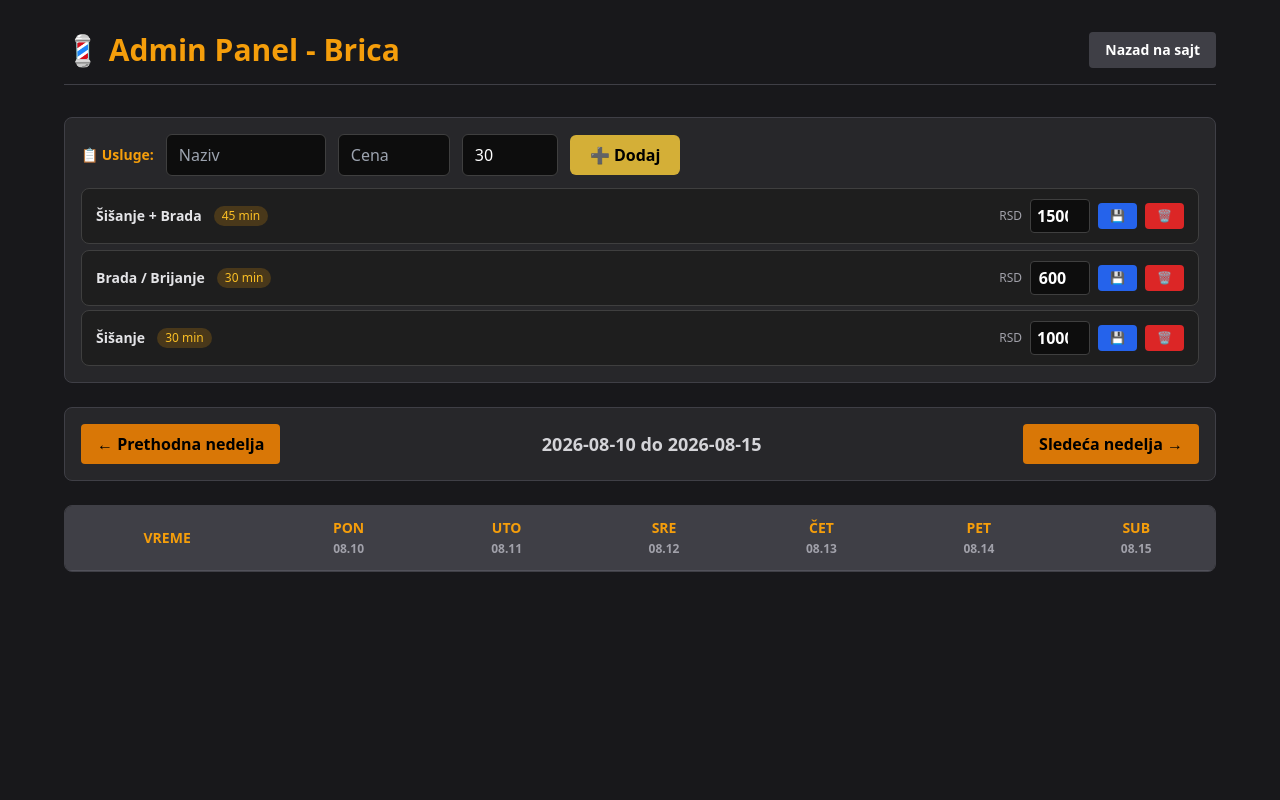
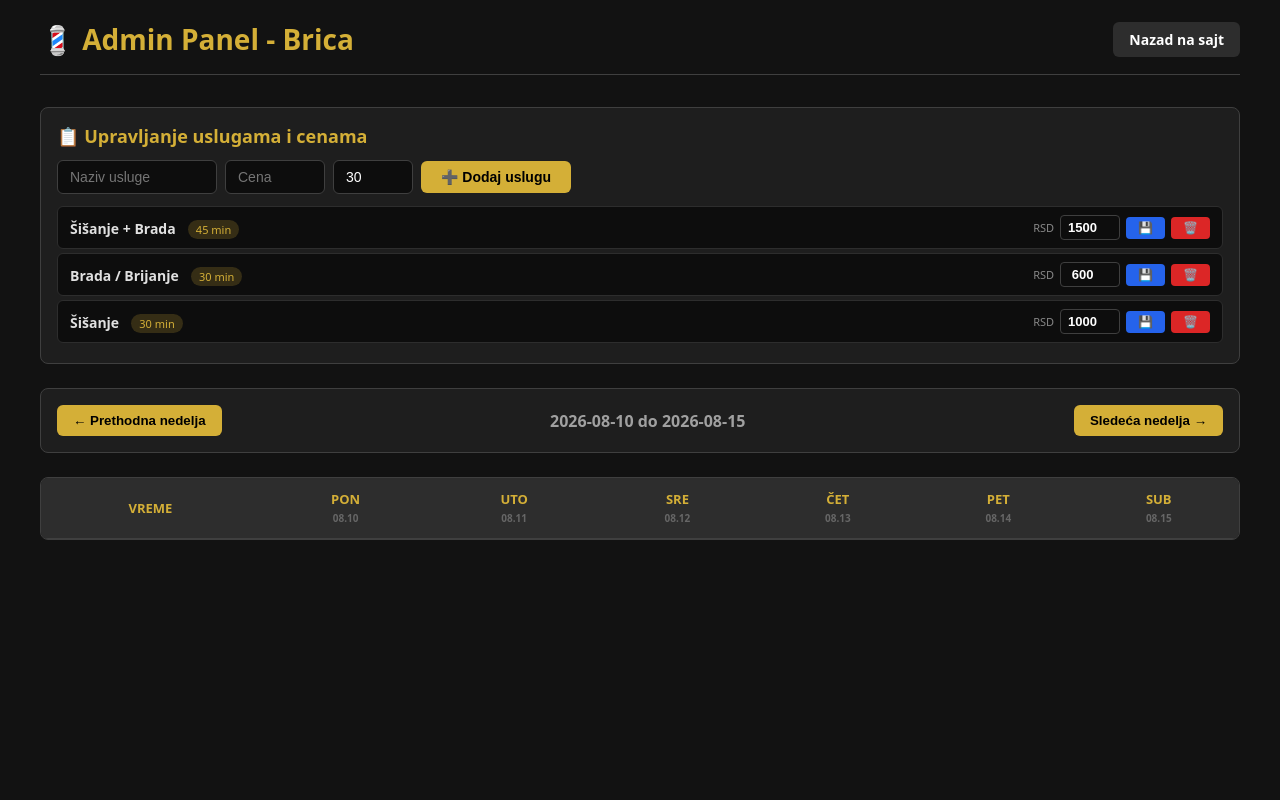
Before and after one commit to ristevskin-source/brica-novipristup, a Flask app: page /admin in a window 1280 px wide. Run offline with Flask 3, Linux system fonts and the light colour scheme; data comes from the database, SQL or seed files in the repository; lists and menus that the app fills with data are empty; some libraries are stand-ins or nearby versions.

Commit message:
Refactor admin panel HTML and CSS styles
Removed Tailwind CSS reference and updated styles for the admin panel. Improved structure and readability of HTML elements.

```diff
--- a/templates/admin.html
+++ b/templates/admin.html
@@ -4,24 +4,149 @@
     <meta charset="UTF-8">
     <meta name="viewport" content="width=device-width, initial-scale=1.0">
     <title>Admin Panel - Brica</title>
-    <script src="https://cdn.tailwindcss.com"></script>
+    <!-- NE KORISTIMO TAILWIND - SAMO ČIST CSS -->
     <style>
-        .service-card {
+        * {
+            margin: 0;
+            padding: 0;
+            box-sizing: border-box;
+        }
+        body {
+            background-color: #121212;
+            color: #ffffff;
+            font-family: system-ui, -apple-system, sans-serif;
+            padding: 20px;
+            min-height: 100vh;
+        }
+        .container {
+            max-width: 1200px;
+            margin: 0 auto;
+        }
+
+        /* Zaglavlje */
+        .header {
+            display: flex;
+            justify-content: space-between;
+            align-items: center;
+            border-bottom: 1px solid #3f3f3f;
+            padding-bottom: 16px;
+            margin-bottom: 32px;
+        }
+        .header h1 {
+            color: #d4af37;
+            font-size: 28px;
+            font-weight: bold;
+        }
+        .header a {
+            background: #2d2d2d;
+            color: white;
+            padding: 8px 16px;
+            border-radius: 6px;
+            text-decoration: none;
+            font-size: 14px;
+            font-weight: 600;
+        }
+        .header a:hover {
+            background: #3d3d3d;
+        }
+
+        /* Box za usluge */
+        .services-box {
             background: #1e1e1e;
             border: 1px solid #3f3f3f;
             border-radius: 8px;
-            padding: 10px 14px;
+            padding: 16px;
+            margin-bottom: 24px;
+        }
+        .services-box h2 {
+            color: #d4af37;
+            font-size: 18px;
+            font-weight: bold;
+            margin-bottom: 12px;
+        }
+        .services-row {
+            display: flex;
+            flex-wrap: wrap;
+            gap: 8px;
+            align-items: center;
+            margin-bottom: 12px;
+        }
+        .services-row input {
+            background: #0d0d0d;
+            border: 1px solid #3f3f3f;
+            border-radius: 6px;
+            padding: 8px 12px;
+            color: white;
+            font-size: 14px;
+        }
+        .services-row input:focus {
+            border-color: #d4af37;
+            outline: none;
+        }
+        .services-row input[type="text"] {
+            width: 160px;
+        }
+        .services-row input[type="number"] {
+            width: 100px;
+        }
+        .services-row input[type="number"].small {
+            width: 80px;
+        }
+        .btn-add {
+            background: #d4af37;
+            color: black;
+            padding: 8px 20px;
+            border-radius: 6px;
+            font-weight: bold;
+            border: none;
+            cursor: pointer;
+            font-size: 14px;
+        }
+        .btn-add:hover {
+            background: #f59e0b;
+        }
+        .btn-add:disabled {
+            opacity: 0.5;
+            cursor: not-allowed;
+        }
+
+        /* Lista usluga */
+        .service-item {
+            background: #0d0d0d;
+            border: 1px solid #2d2d2d;
+            border-radius: 6px;
+            padding: 8px 12px;
             display: flex;
             justify-content: space-between;
             align-items: center;
-            margin-bottom: 6px;
-            transition: all 0.2s;
+            margin-bottom: 4px;
         }
-        .service-card:hover {
+        .service-item:hover {
             border-color: #d4af37;
-            background: #2a2a2a;
         }
-        .service-card input[type="number"] {
+        .service-item .name {
+            font-weight: 600;
+            font-size: 14px;
+            color: #e0e0e0;
+        }
+        .service-item .duration {
+            font-size: 11px;
+            background: rgba(212, 175, 55, 0.2);
+            color: #d4af37;
+            padding: 2px 8px;
+            border-radius: 12px;
+            margin-left: 8px;
+        }
+        .service-item .controls {
+            display: flex;
+            align-items: center;
+            gap: 6px;
+        }
+        .service-item .controls .label {
+            font-size: 11px;
+            color: #888;
+        }
+        .service-item .controls input[type="number"] {
             width: 60px;
             padding: 4px 6px;
             border-radius: 4px;
@@ -30,8 +155,9 @@
             color: white;
             text-align: center;
             font-weight: bold;
+            font-size: 13px;
         }
-        .service-card input[type="number"]:focus {
+        .service-item .controls input[type="number"]:focus {
             border-color: #d4af37;
             outline: none;
         }
@@ -61,111 +187,255 @@
         .btn-delete:hover {
             background: #b91c1c;
         }
-        .btn-add {
+        .empty-message {
+            text-align: center;
+            padding: 12px;
+            color: #666;
+            font-size: 14px;
+        }
+        .error-message {
+            text-align: center;
+            padding: 12px;
+            color: #ef4444;
+            font-size: 14px;
+        }
+
+        /* Navigacija */
+        .nav-week {
+            display: flex;
+            justify-content: space-between;
+            align-items: center;
+            background: #1e1e1e;
+            padding: 16px;
+            border-radius: 8px;
+            border: 1px solid #3f3f3f;
+            margin-bottom: 24px;
+        }
+        .nav-week button {
             background: #d4af37;
             color: black;
-            padding: 8px 20px;
+            padding: 8px 16px;
             border-radius: 6px;
             font-weight: bold;
             border: none;
             cursor: pointer;
-            transition: all 0.2s;
         }
-        .btn-add:hover {
+        .nav-week button:hover {
             background: #f59e0b;
-            transform: scale(1.02);
         }
-        .btn-add:disabled {
-            opacity: 0.5;
-            cursor: not-allowed;
-            transform: none;
+        .nav-week span {
+            font-weight: bold;
+            color: #a0a0a0;
         }
-        .input-field {
+
+        /* Tabela */
+        .table-wrap {
+            overflow-x: auto;
+            background: #1e1e1e;
+            border-radius: 8px;
+            border: 1px solid #3f3f3f;
+        }
+        table {
+            width: 100%;
+            border-collapse: collapse;
+            font-size: 13px;
+        }
+        thead {
+            background: #2d2d2d;
+            color: #d4af37;
+            text-transform: uppercase;
+            font-weight: bold;
+            text-align: center;
+        }
+        th {
+            padding: 12px;
+            border-bottom: 1px solid #3f3f3f;
+        }
+        td {
+            padding: 6px;
+            border: 1px solid #2d2d2d;
+            text-align: center;
+        }
+        td .time-label {
+            color: #d4af37;
+            font-weight: bold;
+        }
+        .slot-free {
+            color: #666;
+            font-size: 11px;
+            cursor: pointer;
+        }
+        .slot-free:hover {
+            background: #2d2d2d;
+        }
+        .slot-booked {
+            background: rgba(220, 38, 38, 0.3);
+            color: #fca5a5;
+            font-size: 12px;
+        }
+        .slot-booked .name {
+            font-weight: bold;
+            font-size: 11px;
+        }
+        .slot-booked .detail {
+            font-size: 10px;
+            color: #888;
+        }
+        .slot-booked .btn-free {
+            background: #991b1b;
+            color: white;
+            border: none;
+            padding: 2px 8px;
+            border-radius: 4px;
+            font-size: 10px;
+            cursor: pointer;
+            margin-top: 2px;
+        }
+        .slot-booked .btn-free:hover {
+            background: #7f1d1d;
+        }
+
+        /* Modal */
+        .modal {
+            display: none;
+            position: fixed;
+            inset: 0;
+            background: rgba(0,0,0,0.7);
+            align-items: center;
+            justify-content: center;
+            z-index: 1000;
+        }
+        .modal.show {
+            display: flex;
+        }
+        .modal-content {
+            background: #1e1e1e;
+            padding: 24px;
+            border-radius: 8px;
+            border: 1px solid #3f3f3f;
+            width: 100%;
+            max-width: 400px;
+        }
+        .modal-content h3 {
+            color: #d4af37;
+            font-size: 18px;
+            font-weight: bold;
+            margin-bottom: 16px;
+        }
+        .modal-content label {
+            font-size: 11px;
+            color: #888;
+            display: block;
+            margin-bottom: 4px;
+        }
+        .modal-content input, .modal-content select {
+            width: 100%;
+            padding: 8px 12px;
             background: #0d0d0d;
             border: 1px solid #3f3f3f;
             border-radius: 6px;
-            padding: 8px 12px;
             color: white;
-            width: 100%;
+            margin-bottom: 12px;
         }
-        .input-field:focus {
+        .modal-content input:focus, .modal-content select:focus {
             border-color: #d4af37;
             outline: none;
         }
+        .modal-actions {
+            display: flex;
+            gap: 8px;
+            padding-top: 8px;
+        }
+        .modal-actions button {
+            flex: 1;
+            padding: 10px;
+            border-radius: 6px;
+            font-weight: bold;
+            border: none;
+            cursor: pointer;
+        }
+        .modal-actions .btn-confirm {
+            background: #d4af37;
+            color: black;
+        }
+        .modal-actions .btn-confirm:hover {
+            background: #f59e0b;
+        }
+        .modal-actions .btn-cancel {
+            background: #2d2d2d;
+            color: white;
+        }
+        .modal-actions .btn-cancel:hover {
+            background: #3d3d3d;
+        }
     </style>
 </head>
-<body class="bg-zinc-900 text-white min-h-screen p-4 md:p-8">
-    <div class="max-w-6xl mx-auto">
+<body>
+    <div class="container">
         <!-- Zaglavlje -->
-        <div class="flex justify-between items-center mb-8 border-b border-zinc-700 pb-4">
-            <h1 class="text-3xl font-bold text-amber-500">💈 Admin Panel - Brica</h1>
-            <a href="/" class="bg-zinc-700 hover:bg-zinc-600 text-white px-4 py-2 rounded font-semibold text-sm">Nazad na sajt</a>
+        <div class="header">
+            <h1>💈 Admin Panel - Brica</h1>
+            <a href="/">Nazad na sajt</a>
         </div>
 
         <!-- ========================================== -->
-        <!-- UPRAVLJANJE USLUGAMA - IZVADJENO IZNAD TABELE -->
+        <!-- UPRAVLJANJE USLUGAMA -->
         <!-- ========================================== -->
-        <div class="bg-zinc-800 p-4 rounded-lg border border-zinc-700 mb-6">
-            <div class="flex items-center justify-between gap-4 flex-wrap">
-                <div class="flex items-center gap-3 flex-1 flex-wrap">
-                    <span class="text-amber-500 font-bold text-sm whitespace-nowrap">📋 Usluge:</span>
-                    <input type="text" id="novoIme" placeholder="Naziv" class="input-field w-32 md:w-40">
-                    <input type="number" id="novaCena" placeholder="Cena" class="input-field w-24 md:w-28">
-                    <input type="number" id="novoTrajanje" placeholder="Min" value="30" class="input-field w-20 md:w-24">
-                    <button onclick="dodajNovuUslugu()" class="btn-add">➕ Dodaj</button>
-                </div>
+        <div class="services-box">
+            <h2>📋 Upravljanje uslugama i cenama</h2>
+
+            <div class="services-row">
+                <input type="text" id="novoIme" placeholder="Naziv usluge">
+                <input type="number" id="novaCena" placeholder="Cena">
+                <input type="number" id="novoTrajanje" placeholder="Trajanje" value="30" class="small">
+                <button onclick="dodajNovuUslugu()" class="btn-add" id="btnDodaj">➕ Dodaj uslugu</button>
             </div>
 
-            <!-- Lista usluga - mala, kompaktna -->
-            <div id="listaUslugaAdmin" class="mt-3 space-y-1 max-h-60 overflow-y-auto">
-                <div class="text-center py-2 text-zinc-500 text-sm">⏳ Učitavanje usluga...</div>
+            <div id="listaUslugaAdmin">
+                <div class="empty-message">⏳ Učitavanje usluga...</div>
             </div>
         </div>
 
-        <!-- Navigacija za nedelje -->
-        <div class="flex justify-between items-center bg-zinc-800 p-4 rounded-lg mb-6 border border-zinc-700">
-            <button onclick="promeniNedelju(-1)" class="bg-amber-600 hover:bg-amber-500 text-black px-4 py-2 rounded font-bold">← Prethodna nedelja</button>
-            <span id="rasponNedelje" class="text-lg font-bold text-zinc-300"></span>
-            <button onclick="promeniNedelju(1)" class="bg-amber-600 hover:bg-amber-500 text-black px-4 py-2 rounded font-bold">Sledeća nedelja →</button>
+        <!-- Navigacija -->
+        <div class="nav-week">
+            <button onclick="promeniNedelju(-1)">← Prethodna nedelja</button>
+            <span id="rasponNedelje"></span>
+            <button onclick="promeniNedelju(1)">Sledeća nedelja →</button>
         </div>
 
-        <!-- Tabela rasporeda -->
-        <div class="overflow-x-auto bg-zinc-800 rounded-lg border border-zinc-700 mb-8">
-            <table class="w-full text-left text-sm">
-                <thead class="bg-zinc-700 text-amber-500 uppercase font-bold text-center">
+        <!-- Tabela -->
+        <div class="table-wrap">
+            <table>
+                <thead>
                     <tr id="zaglavljeTabele">
-                        <th class="p-3 border-b border-zinc-600">Vreme</th>
+                        <th>Vreme</th>
                     </tr>
                 </thead>
-                <tbody id="teloTabele" class="divide-y divide-zinc-700 text-center">
+                <tbody id="teloTabele">
                 </tbody>
             </table>
         </div>
     </div>
 
-    <!-- Modal za ručno zakazivanje -->
-    <div id="novaRezervacijaModal" class="fixed inset-0 bg-black/70 flex items-center justify-center hidden">
-        <div class="bg-zinc-800 p-6 rounded-lg border border-zinc-700 w-full max-w-md">
-            <h3 class="text-lg font-bold text-amber-500 mb-4">Zakazivanje termina</h3>
-            <div class="space-y-3">
-                <input type="hidden" id="adminDatum" name="adminDatum">
-                <input type="hidden" id="adminVreme" name="adminVreme">
-                <div>
-                    <label class="text-xs text-zinc-400">Ime klijenta:</label>
-                    <input type="text" id="adminIme" name="adminIme" class="w-full p-2 bg-zinc-900 border border-zinc-700 rounded text-white">
-                </div>
-                <div>
-                    <label class="text-xs text-zinc-400">Telefon:</label>
-                    <input type="text" id="adminTel" name="adminTel" class="w-full p-2 bg-zinc-900 border border-zinc-700 rounded text-white">
-                </div>
-                <div>
-                    <label class="text-xs text-zinc-400">Usluga:</label>
-                    <select id="adminUsluga" name="adminUsluga" class="w-full p-2 bg-zinc-900 border border-zinc-700 rounded text-white"></select>
-                </div>
-                <div class="flex gap-2 pt-2">
-                    <button onclick="sacuvajAdminZakazivanje()" class="w-full bg-amber-600 hover:bg-amber-500 text-black font-bold py-2 rounded">Potvrdi</button>
-                    <button onclick="zatvoriNovoZakazivanje()" class="w-full bg-zinc-700 hover:bg-zinc-600 text-white font-bold py-2 rounded">Otkaži</button>
-                </div>
+    <!-- Modal -->
+    <div id="novaRezervacijaModal" class="modal">
+        <div class="modal-content">
+            <h3>Zakazivanje termina</h3>
+            <input type="hidden" id="adminDatum">
+            <input type="hidden" id="adminVreme">
+
+            <label>Ime klijenta:</label>
+            <input type="text" id="adminIme">
+
+            <label>Telefon:</label>
+            <input type="text" id="adminTel">
+
+            <label>Usluga:</label>
+            <select id="adminUsluga"></select>
+
+            <div class="modal-actions">
+                <button onclick="sacuvajAdminZakazivanje()" class="btn-confirm">Potvrdi</button>
+                <button onclick="zatvoriNovoZakazivanje()" class="btn-cancel">Otkaži</button>
             </div>
         </div>
     </div>
@@ -195,13 +465,13 @@
     async function ucitajNedelju() {
         let dani = [];
         let imenaDana = ['Pon', 'Uto', 'Sre', 'Čet', 'Pet', 'Sub'];
-        let headerRow = '<th class="p-3 border-b border-zinc-600">Vreme</th>';
+        let headerRow = '<th>Vreme</th>';
         for(let i=0; i<6; i++) {
             let d = new Date(trenutniPonedeljak);
             d.setDate(d.getDate() + i);
             let dStr = formatirajDatum(d);
             dani.push(dStr);
-            headerRow += '<th class="p-3 border-b border-zinc-600">' + imenaDana[i] + '<br><span class="text-xs text-zinc-400">' + dStr.split('-').slice(1).join('.') + '</span></th>';
+            headerRow += '<th>' + imenaDana[i] + '<br><span style="font-size:10px;color:#666;">' + dStr.split('-').slice(1).join('.') + '</span></th>';
         }
         document.getElementById('zaglavljeTabele').innerHTML = headerRow;
 
@@ -216,19 +486,17 @@
             let sati = ["08:00", "08:30", "09:00", "09:30", "10:00", "10:30", "11:00", "11:30", "12:00", "12:30", "13:00", "13:30", "14:00", "14:30", "15:00", "15:30", "16:00", "16:30", "17:00", "17:30", "18:00", "18:30", "19:00", "19:30"];
             let tbody = '';
             sati.forEach(vreme => {
-                tbody += '<tr><td class="p-2 font-bold text-amber-500 border-r border-zinc-700">' + vreme + '</td>';
+                tbody += '<tr><td><span class="time-label">' + vreme + '</span></td>';
                 dani.forEach(datum => {
                     let klijent = podaci[datum] && podaci[datum][vreme] ? podaci[datum][vreme] : null;
                     if(klijent && klijent.status === 'zauzet') {
-                        tbody += '<td class="p-2 border border-zinc-700 bg-red-900/40 text-red-200">' +
-                            '<div class="font-bold text-xs">' + (klijent.ime || 'Zauzeto') + '</div>' +
-                            '<div class="text-[10px] text-zinc-400">' + (klijent.usluga || '') + ' (' + (klijent.cena || 0) + ' RSD)</div>' +
-                            '<button onclick="oslobodiTermin(\'' + datum + '\', \'' + vreme + '\')" class="mt-1 bg-red-800 hover:bg-red-700 text-white text-[10px] px-2 py-0.5 rounded">Oslobodi</button>' +
+                        tbody += '<td class="slot-booked">' +
+                            '<div class="name">' + (klijent.ime || 'Zauzeto') + '</div>' +
+                            '<div class="detail">' + (klijent.usluga || '') + ' (' + (klijent.cena || 0) + ' RSD)</div>' +
+                            '<button class="btn-free" onclick="oslobodiTermin(\'' + datum + '\', \'' + vreme + '\')">Oslobodi</button>' +
                         '</td>';
                     } else {
-                        tbody += '<td class="p-2 border border-zinc-700 hover:bg-zinc-700/50 cursor-pointer" onclick="otvoriZakazivanje(\'' + datum + '\', \'' + vreme + '\')">' +
-                            '<span class="text-xs text-zinc-500">+ Zakazi</span>' +
-                        '</td>';
+                        tbody += '<td class="slot-free" onclick="otvoriZakazivanje(\'' + datum + '\', \'' + vreme + '\')">+ Zakazi</td>';
                     }
                 });
                 tbody += '</tr>';
@@ -255,15 +523,21 @@
         document.getElementById('adminVreme').value = vreme;
         document.getElementById('adminIme').value = '';
         document.getElementById('adminTel').value = '';
-        let res = await fetch('/api/usluge');
-        let usluge = await res.json();
-        let select = document.getElementById('adminUsluga');
-        select.innerHTML = usluge.map(u => '<option value="' + u.ime + '|' + u.cena + '">' + u.ime + ' (' + u.cena + ' RSD)</option>').join('');
-        document.getElementById('novaRezervacijaModal').classList.remove('hidden');
+
+        try {
+            let res = await fetch('/api/usluge');
+            let usluge = await res.json();
+            let select = document.getElementById('adminUsluga');
+            select.innerHTML = usluge.map(u => '<option value="' + u.ime + '|' + u.cena + '">' + u.ime + ' (' + u.cena + ' RSD)</option>').join('');
+        } catch(e) {
+            console.error('Greška:', e);
+        }
+
+        document.getElementById('novaRezervacijaModal').classList.add('show');
     }
 
     function zatvoriNovoZakazivanje() {
-        document.getElementById('novaRezervacijaModal').classList.add('hidden');
+        document.getElementById('novaRezervacijaModal').classList.remove('show');
     }
 
     async function sacuvajAdminZakazivanje() {
@@ -295,10 +569,7 @@
 
     async function ucitajUslugeAdmin() {
         const container = document.getElementById('listaUslugaAdmin');
-        if (!container) {
-            console.error('Element listaUslugaAdmin nije pronađen!');
-            return;
-        }
+        if (!container) return;
 
         try {
             console.log('🔄 Učitavanje usluga...');
@@ -312,30 +583,21 @@
             console.log('✅ Usluge učitane:', usluge);
 
             if (usluge.length === 0) {
-                container.innerHTML = `
-                    <div class="text-center py-2 text-zinc-500 text-sm">
-                        📭 Nema dodatih usluga
-                    </div>
-                `;
+                container.innerHTML = '<div class="empty-message">📭 Nema dodatih usluga</div>';
                 return;
             }
 
             container.innerHTML = usluge.map(u => `
-                <div class="service-card">
-                    <div class="flex items-center gap-3">
-                        <span class="font-semibold text-zinc-200 text-sm">${u.ime}</span>
-                        <span class="text-xs px-2 py-0.5 bg-amber-500/20 text-amber-400 rounded-full">${u.trajanje || 30} min</span>
+                <div class="service-item">
+                    <div>
+                        <span class="name">${u.ime}</span>
+                        <span class="duration">${u.trajanje || 30} min</span>
                     </div>
-                    <div class="flex items-center gap-2">
-                        <span class="text-xs text-zinc-400">RSD</span>
-                        <input type="number"
-                               id="cena-${u.id}"
-                               name="cena-${u.id}"
-                               value="${u.cena}"
-                               min="0"
-                               step="50">
-                        <button onclick="sacuvajCenu(${u.id})" class="btn-save">💾</button>
-                        <button onclick="obrisiUslugu(${u.id})" class="btn-delete">🗑️</button>
+                    <div class="controls">
+                        <span class="label">RSD</span>
+                        <input type="number" id="cena-${u.id}" value="${u.cena}" min="0" step="50">
+                        <button class="btn-save" onclick="sacuvajCenu(${u.id})">💾</button>
+                        <button class="btn-delete" onclick="obrisiUslugu(${u.id})">🗑️</button>
                     </div>
                 </div>
             `).join('');
@@ -343,9 +605,10 @@
         } catch (error) {
             console.error('❌ Greška:', error);
             container.innerHTML = `
-                <div class="text-center py-2 text-red-500 text-sm">
+                <div class="error-message">
                     ❌ Greška: ${error.message}
-                    <button onclick="ucitajUslugeAdmin()" class="text-amber-400 hover:underline ml-2">
+                    <br>
+                    <button onclick="ucitajUslugeAdmin()" style="background:#d4af37;color:black;border:none;padding:4px 12px;border-radius:4px;cursor:pointer;margin-top:8px;">
                         🔄 Pokušaj ponovo
                     </button>
                 </div>
@@ -374,7 +637,7 @@
             return;
         }
 
-        const dugme = event.target;
+        const dugme = document.getElementById('btnDodaj');
         const originalText = dugme.textContent;
         dugme.textContent = '⏳';
         dugme.disabled = true;
@@ -401,7 +664,7 @@
             cenaInput.value = '';
             trajanjeInput.value = '30';
 
-            alert('✅ Usluga "' + ime + '" dodata!');
+            alert('✅ Usluga "' + ime + '" uspešno dodata!');
             ucitajUslugeAdmin();
 
         } catch (error) {
@@ -436,7 +699,7 @@
                 throw new Error(error.poruka || 'Greška pri ažuriranju');
             }
 
-            alert('✅ Cena ažurirana na ' + novaCena + ' RSD');
+            alert('✅ Cena uspešno ažurirana na ' + novaCena + ' RSD');
             ucitajUslugeAdmin();
 
         } catch (error) {
@@ -453,7 +716,7 @@
             if (usluga) ime = usluga.ime;
         } catch (e) {}
 
-        if (!confirm(`⚠️ Obriši "${ime}"?`)) {
+        if (!confirm(`⚠️ Da li ste sigurni da želite da obrišete "${ime}"?`)) {
             return;
         }
 
@@ -467,7 +730,7 @@
                 throw new Error(error.poruka || 'Greška pri brisanju');
             }
 
-            alert('✅ Usluga "' + ime + '" obrisana!');
+            alert('✅ Usluga "' + ime + '" uspešno obrisana!');
             ucitajUslugeAdmin();
 
         } catch (error) {
```
